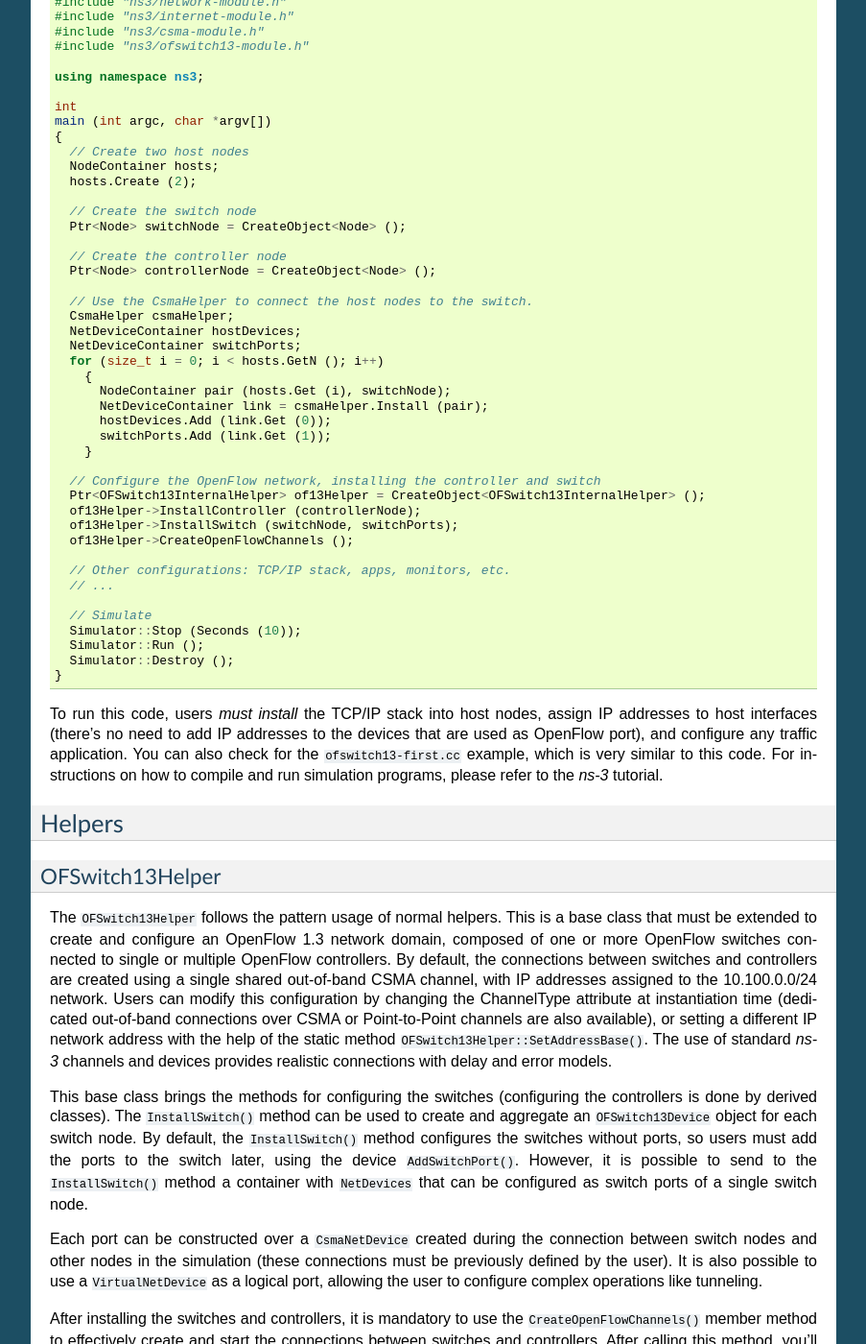
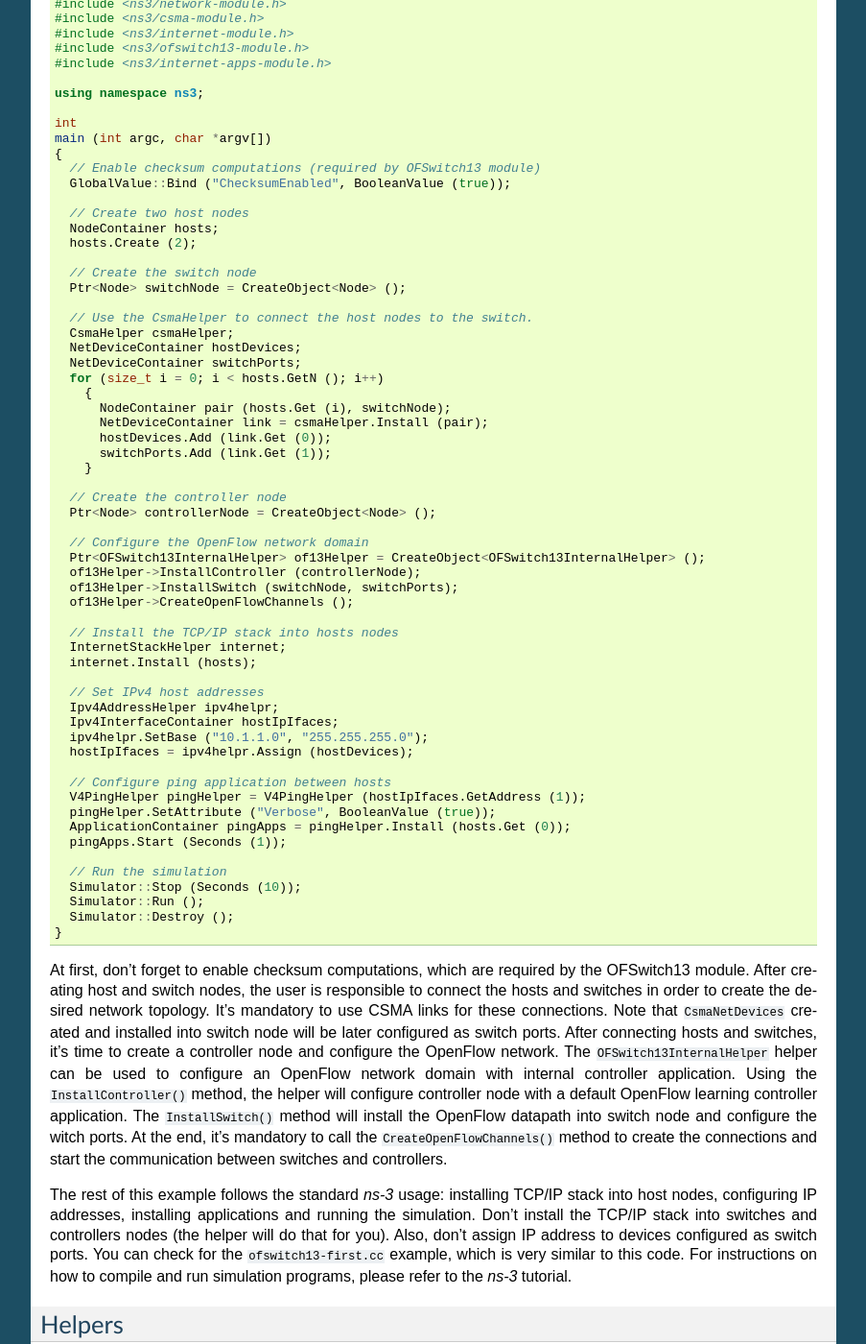
Before and after one commit to ljerezchaves/ofswitch13, a Sphinx documentation site: the page built from doc/source/ofswitch13-usage.rst, in a window 1280 px wide and 1400 px high, scrolled down 2207 px. Shown: the whole window at 96% size, without its empty margins (198-1101 px from the left). Built offline with Sphinx 7.4.7, drawn with Linux system fonts in a browser that asks for light colours; formulas are drawn with MathJax 3; some of the changed text lies outside the part shown.

Commit message:
Improving basic usage documentation.

```diff
--- a/doc/source/ofswitch13-description.rst
+++ b/doc/source/ofswitch13-description.rst
@@ -347,7 +347,7 @@ The only required modification to the |ns3| source code for ``OFSwitch13``
 integration is the inclusion of the new OpenFlow receive callback in the
 ``CsmaNetDevice`` and ``VirtualNetDevice``. The module brings the patch for
 including this receive callback into |ns3| source code, available under
-``src/ofswitch13/utils`` directory.  Note the existence of a *src* patch for
+``src/ofswitch13/utils`` directory. Note the existence of a *src* patch for
 the receive callbacks inclusion, and an optional *doc* patch that can be used
 for including the ``OFSwitch13`` when compiling Doxygen and Sphinx
 documentation. For older versions, users can apply the *src* patch and, if
--- a/doc/source/ofswitch13-usage.rst
+++ b/doc/source/ofswitch13-usage.rst
@@ -146,33 +146,35 @@ That's it! Enjoy your |ns3| fresh compilation with OpenFlow 1.3 capabilities.
 Basic usage
 ===========
 
-Here is the minimal simulation program that is necessary to simulate an
-OpenFlow 1.3 network domain. This script connects two hosts to a single
-OpenFlow switch using CSMA links, and configure both the switch and the
-controller using the ``OFSwitch13InternalHelper`` class.
+Here is the minimal script that is necessary to simulate an OpenFlow 1.3
+network domain (code extracted from ``ofswitch13-first.cc`` example). This
+script connects two hosts to a single OpenFlow switch using CSMA links, and
+configure both the switch and the controller using the
+``OFSwitch13InternalHelper`` class.
 
 .. code-block:: cpp
 
-  #include "ns3/core-module.h"
-  #include "ns3/network-module.h"
-  #include "ns3/internet-module.h"
-  #include "ns3/csma-module.h"
-  #include "ns3/ofswitch13-module.h"
+  #include <ns3/core-module.h>
+  #include <ns3/network-module.h>
+  #include <ns3/csma-module.h>
+  #include <ns3/internet-module.h>
+  #include <ns3/ofswitch13-module.h>
+  #include <ns3/internet-apps-module.h>
 
   using namespace ns3;
 
   int
   main (int argc, char *argv[])
   {
+    // Enable checksum computations (required by OFSwitch13 module)
+    GlobalValue::Bind ("ChecksumEnabled", BooleanValue (true));
+
     // Create two host nodes
     NodeContainer hosts;
     hosts.Create (2);
 
     // Create the switch node
     Ptr<Node> switchNode = CreateObject<Node> ();
-
-    // Create the controller node
-    Ptr<Node> controllerNode = CreateObject<Node> ();
 
     // Use the CsmaHelper to connect the host nodes to the switch.
     CsmaHelper csmaHelper;
@@ -186,27 +188,61 @@ controller using the ``OFSwitch13InternalHelper`` class.
         switchPorts.Add (link.Get (1));
       }
 
-    // Configure the OpenFlow network, installing the controller and switch
+    // Create the controller node
+    Ptr<Node> controllerNode = CreateObject<Node> ();
+
+    // Configure the OpenFlow network domain
     Ptr<OFSwitch13InternalHelper> of13Helper = CreateObject<OFSwitch13InternalHelper> ();
     of13Helper->InstallController (controllerNode);
     of13Helper->InstallSwitch (switchNode, switchPorts);
     of13Helper->CreateOpenFlowChannels ();
 
-    // Other configurations: TCP/IP stack, apps, monitors, etc.
-    // ...
+    // Install the TCP/IP stack into hosts nodes
+    InternetStackHelper internet;
+    internet.Install (hosts);
 
-    // Simulate
+    // Set IPv4 host addresses
+    Ipv4AddressHelper ipv4helpr;
+    Ipv4InterfaceContainer hostIpIfaces;
+    ipv4helpr.SetBase ("10.1.1.0", "255.255.255.0");
+    hostIpIfaces = ipv4helpr.Assign (hostDevices);
+
+    // Configure ping application between hosts
+    V4PingHelper pingHelper = V4PingHelper (hostIpIfaces.GetAddress (1));
+    pingHelper.SetAttribute ("Verbose", BooleanValue (true));
+    ApplicationContainer pingApps = pingHelper.Install (hosts.Get (0));
+    pingApps.Start (Seconds (1));
+
+    // Run the simulation
     Simulator::Stop (Seconds (10));
     Simulator::Run ();
     Simulator::Destroy ();
   }
 
-To run this code, users *must install* the TCP/IP stack into host nodes, assign
-IP addresses to host interfaces (there's no need to add IP addresses to the
-devices that are used as OpenFlow port), and configure any traffic application.
-You can also check for the ``ofswitch13-first.cc`` example, which is very
-similar to this code. For instructions on how to compile and run simulation
-programs, please refer to the |ns3| tutorial.
+At first, don't forget to enable checksum computations, which are required by
+the OFSwitch13 module. After creating host and switch nodes, the user is
+responsible to connect the hosts and switches in order to create the desired
+network topology. It's mandatory to use CSMA links for these connections. Note
+that ``CsmaNetDevices`` created and installed into switch node will be later
+configured as switch ports. After connecting hosts and switches, it's time to
+create a controller node and configure the OpenFlow network. The
+``OFSwitch13InternalHelper`` helper can be used to configure an OpenFlow
+network domain with internal controller application. Using the
+``InstallController()`` method, the helper will configure controller node with
+a default OpenFlow learning controller application. The ``InstallSwitch()``
+method will install the OpenFlow datapath into switch node and configure the
+witch ports. At the end, it's mandatory to call the
+``CreateOpenFlowChannels()`` method to create the connections and start the
+communication between switches and controllers.
+
+The rest of this example follows the standard |ns3| usage: installing TCP/IP
+stack into host nodes, configuring IP addresses, installing applications and
+running the simulation. Don't install the TCP/IP stack into switches and
+controllers nodes (the helper will do that for you). Also, don't assign IP
+address to devices configured as switch ports. You can check for the
+``ofswitch13-first.cc`` example, which is very similar to this code. For
+instructions on how to compile and run simulation programs, please refer to the
+|ns3| tutorial.
 
 Helpers
 =======
@@ -223,7 +259,7 @@ with IP addresses assigned to the 10.100.0.0/24 network. Users can modify this
 configuration by changing the ChannelType attribute at instantiation time
 (dedicated out-of-band connections over CSMA or Point-to-Point channels are
 also available), or setting a different IP network address with the help of the
-static method ``OFSwitch13Helper::SetAddressBase()``.  The use of standard
+static method ``OFSwitch13Helper::SetAddressBase()``. The use of standard
 |ns3| channels and devices provides realistic connections with delay and error
 models.
 
@@ -232,7 +268,7 @@ the controllers is done by derived classes). The ``InstallSwitch()`` method can
 be used to create and aggregate an ``OFSwitch13Device`` object for each switch
 node. By default, the ``InstallSwitch()`` method configures the switches
 without ports, so users must add the ports to the switch later, using the
-device ``AddSwitchPort()``.  However, it is possible to send to the
+device ``AddSwitchPort()``. However, it is possible to send to the
 ``InstallSwitch()`` method a container with ``NetDevices`` that can be
 configured as switch ports of a single switch node.
 
@@ -648,7 +684,7 @@ Examples summary
   switches. Both switches are managed by the same external controller
   application.
 
-* **ofswitch13-logical-port**:  Two hosts connected to different OpenFlow
+* **ofswitch13-logical-port**: Two hosts connected to different OpenFlow
   switches. Both switches are managed by the tunnel controller application.
   The ports interconnecting the switches are configured as logical ports,
   allowing switches to de/encapsulate IP traffic using the GTP/UDP/IP tunneling
```
